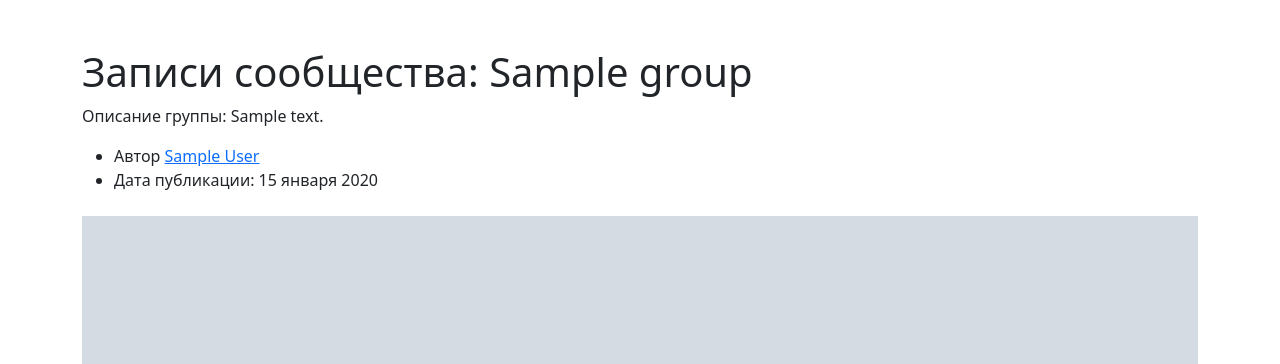
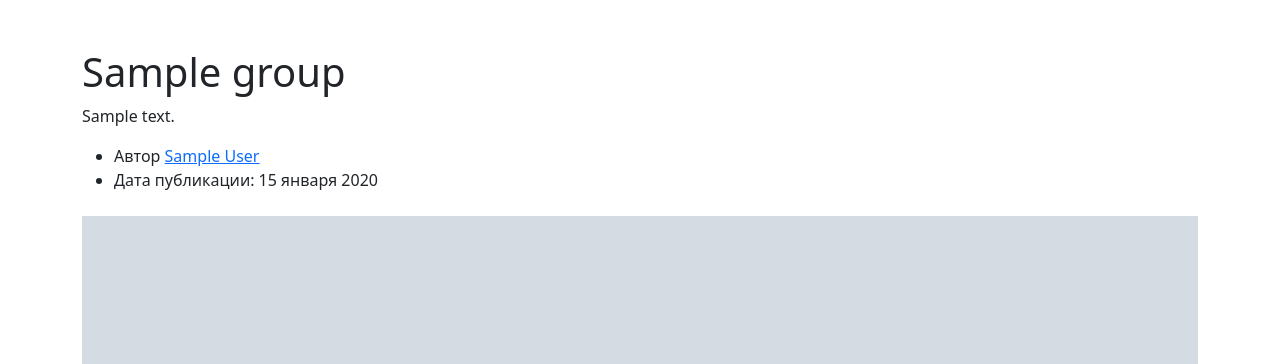
Before and after one commit to PentiukPavel/hw05_final, a Django app: a page that uses yatube/templates/posts/group_list.html in a window 1280 px wide. Shown: the part 56-420 px from the top of the page. Run offline with Django 3.2, Linux system fonts and the light colour scheme; tables that the repository leaves empty hold one stand-in row (values such as "Sample post"); grey boxes marked "Sample" are stand-in pictures; some libraries are stand-ins or nearby versions.

Commit message:
Sprint 6. Final project. Version 1

```diff
--- a/yatube/templates/posts/group_list.html
+++ b/yatube/templates/posts/group_list.html
@@ -4,8 +4,8 @@
 {% endblock %}
 {% block content %}
 <div class="container py-5">
-  <h1>Записи сообщества: {{ group.title }}</h1>
-  <p>Описание группы: {{ group.description }}</p>
+  <h1>{{ group.title }}</h1>
+  <p>{{ group.description }}</p>
   {% include 'includes/posts_fetching.html' %}
   {% include 'includes/paginator.html' %}
 </div>
--- a/yatube/yatube/urls.py
+++ b/yatube/yatube/urls.py
@@ -27,6 +27,9 @@ urlpatterns = [
 ]
 
 handler404 = 'core.views.page_not_found'
+handler500 = 'core.views.server_error'
+handler403 = 'core.views.permission_denied'
+
 
 if settings.DEBUG:
     urlpatterns += static(
```
Also changed, not shown: yatube/posts/tests/test_forms.py (+1 -1 lines).
